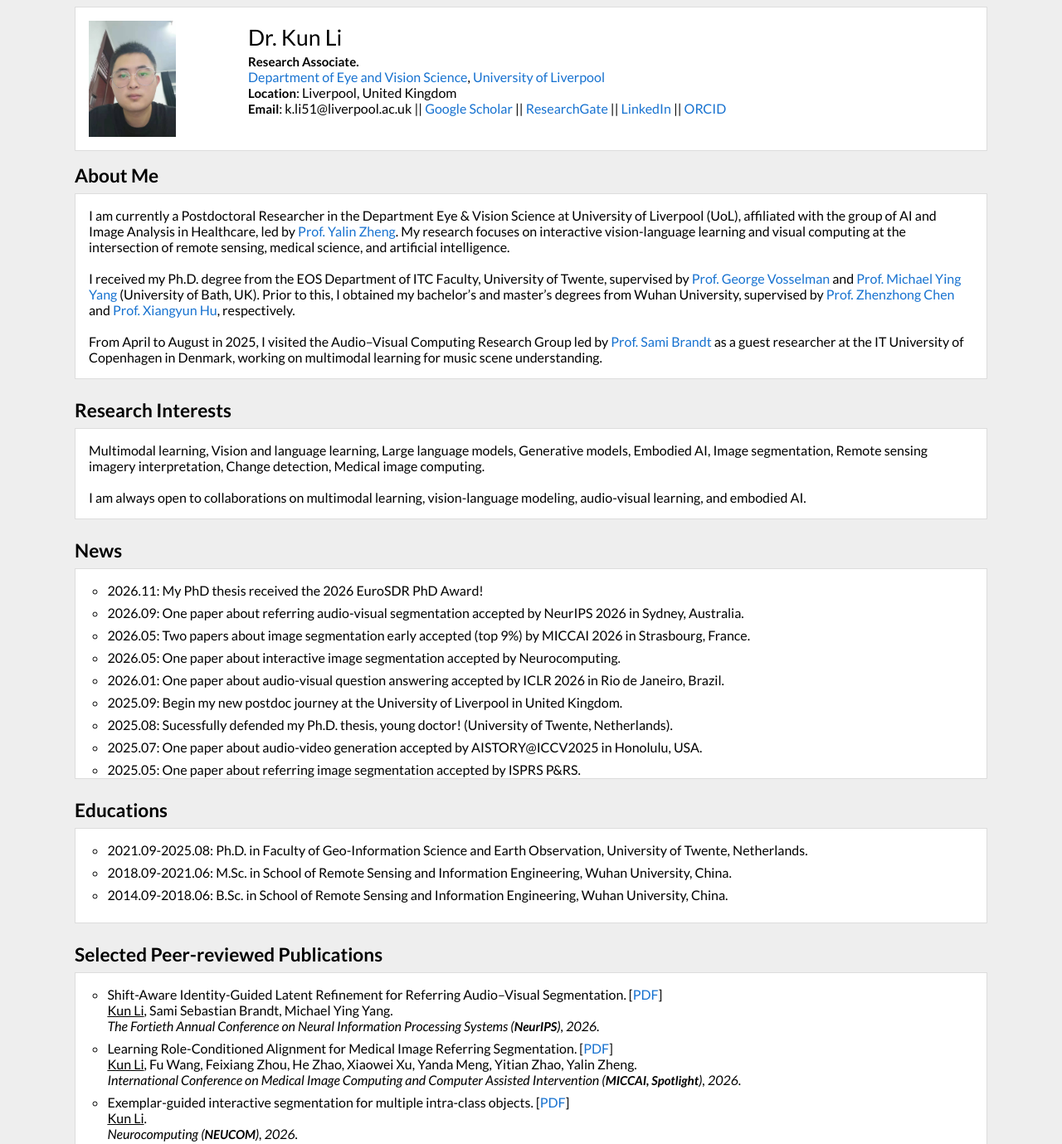
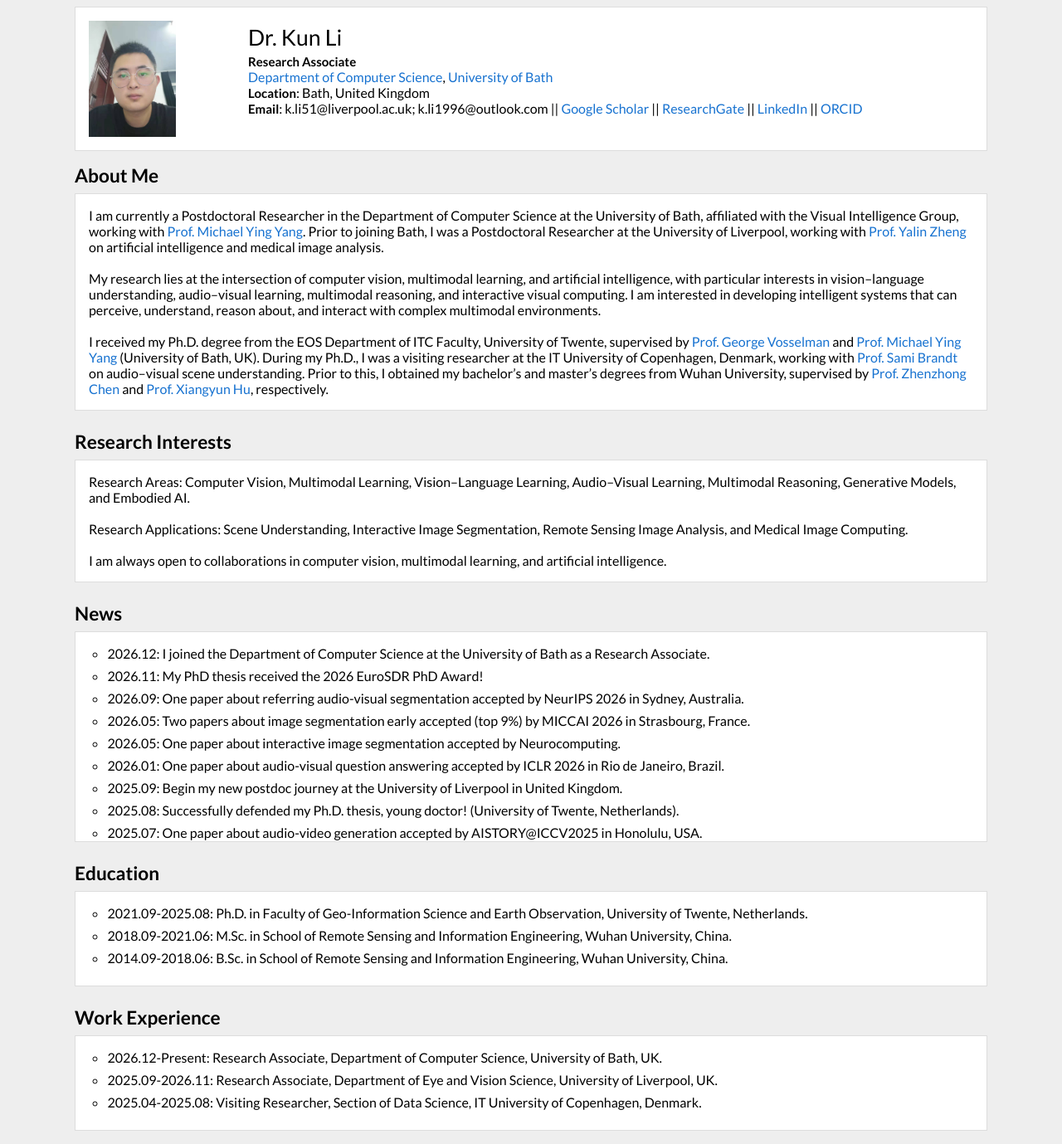
Before and after one commit to lik1996/lik1996.github.io, a plain HTML site: page index.html in a window 1280 px wide. Shown: the part 40-1419 px from the top of the page at 83% size. Drawn offline with Linux system fonts and the light colour scheme.

Commit message:
Update index.html

```diff
--- a/index.html
+++ b/index.html
@@ -154,11 +154,11 @@ div.paper pre {
 <div style="margin: 0px auto; width: 100%;">
 <img title="KunLi" style="float: left; padding-left: .01em; height: 140px;" src="KunLi.jpg" />
 <div style="padding-left: 12em; vertical-align: top; height: 120px;"><span style="line-height: 150%; font-size: 20pt;">Dr. Kun Li</span><br />
-<span><strong>Research Associate.</strong></span><br />
-<span><a href='https://www.liverpool.ac.uk/life-course-and-medical-sciences/about/eye-and-vision-sciences/'>Department of Eye and Vision Science</a>, <a href='https://www.liverpool.ac.uk/'>University of Liverpool</a></span><br />
+<span><strong>Research Associate</strong></span><br />
+<span><a href='https://www.bath.ac.uk/departments/department-of-computer-science/'>Department of Computer Science</a>, <a href='https://www.bath.ac.uk/'>University of Bath</a></span><br />
 <!-- <span><a href='https://sites.google.com/site/michaelyingyang/home'>Scene Understanding Group</a>, <a href='https://www.itc.nl/'>ITC</a>, <a href='https://www.utwente.nl/en/'>University Of Twente</a></span><br /> -->
-<span><strong>Location</strong>: Liverpool, United Kingdom</span><br />
-<span><strong>Email</strong>: k.li51@liverpool.ac.uk         || <a href='https://scholar.google.com/citations?user=wVZVqfEAAAAJ&hl=en'>Google Scholar</a> || <a href='https://www.researchgate.net/profile/Kun-Li-168'>ResearchGate</a> || <a href='https://www.linkedin.com/in/kun-li-8190b8303/'>LinkedIn</a> || <a href='https://orcid.org/0000-0001-8501-3916'>ORCID</a> </span><br />
+<span><strong>Location</strong>: Bath, United Kingdom</span><br />
+<span><strong>Email</strong>: k.li51@liverpool.ac.uk; k.li1996@outlook.com         || <a href='https://scholar.google.com/citations?user=wVZVqfEAAAAJ&hl=en'>Google Scholar</a> || <a href='https://www.researchgate.net/profile/Kun-Li-168'>ResearchGate</a> || <a href='https://www.linkedin.com/in/kun-li-8190b8303/'>LinkedIn</a> || <a href='https://orcid.org/0000-0001-8501-3916'>ORCID</a> </span><br />
 <!-- <span> || <a href='https://www.researchgate.net/profile/Kun-Li-168'>LinkedIn</a> GitHub  &nbsp &nbsp -->
 </div>
 </div>
@@ -169,19 +169,27 @@ div.paper pre {
 <div class="section">
 <h2>About Me</h2>
 <div class="paper">
-I am currently a Postdoctoral Researcher in the Department Eye & Vision Science at University of Liverpool (UoL), affiliated with the group of AI and Image Analysis in Healthcare, led by <a href='https://pcwww.liv.ac.uk/~yzheng/'>Prof. Yalin Zheng</a>.
-My research focuses on interactive vision-language learning and visual computing at the intersection of remote sensing, medical science, and artificial intelligence.<p>
+I am currently a Postdoctoral Researcher in the Department of Computer Science at the University of Bath, affiliated with the Visual Intelligence Group, working with <a href='https://sites.google.com/site/michaelyingyang'>Prof. Michael Ying Yang</a>.
+Prior to joining Bath, I was a Postdoctoral Researcher at the University of Liverpool, working with <a href='https://pcwww.liv.ac.uk/~yzheng/'>Prof. Yalin Zheng</a> on artificial intelligence and medical image analysis.
+<!-- I am currently a Postdoctoral Researcher in the Department Eye & Vision Science at University of Liverpool (UoL), affiliated with the group of AI and Image Analysis in Healthcare, led by <a href='https://pcwww.liv.ac.uk/~yzheng/'>Prof. Yalin Zheng</a>. -->
+<!-- My research focuses on vision-language learning and interactive visual computing at the intersection of remote sensing, medical science, and artificial intelligence. -->
+<p>
 
 <!-- <br> I received my Ph.D. degree from the <a href='https://www.itc.nl/'>EOS Department of ITC Faculty</a>, <a href='https://www.utwente.nl/en/'>University Of Twente</a>, supervised by <a href='https://research.utwente.nl/en/persons/george-vosselman'>Prof. George Vosselman</a> and <a href='https://sites.google.com/site/michaelyingyang'>Prof. Michael Ying Yang</a> (<a href='https://www.bath.ac.uk/'>University Of Bath</a>, UK).
 Prior to this, I obtained my bachelor’s and master’s degrees from <a href='http://www.whu.edu.cn/'>Wuhan University</a>, supervised by <a href='http://jszy.whu.edu.cn/zzchen'>Prof. Zhenzhong Chen</a> and <a href='http://jszy.whu.edu.cn/huxiangyun/zh_CN/index.htm'>Prof. Xiangyun Hu</a>, respectively.
 <p>  -->
 
+<br> My research lies at the intersection of computer vision, multimodal learning, and artificial intelligence, with particular interests in vision–language understanding, audio–visual learning, multimodal reasoning, and interactive visual computing.
+I am interested in developing intelligent systems that can perceive, understand, reason about, and interact with complex multimodal environments.
+<p>
+
 <br> I received my Ph.D. degree from the EOS Department of ITC Faculty, University of Twente, supervised by <a href='https://research.utwente.nl/en/persons/george-vosselman'>Prof. George Vosselman</a> and <a href='https://sites.google.com/site/michaelyingyang'>Prof. Michael Ying Yang</a> (University of Bath, UK).
+During my Ph.D., I was a visiting researcher at the IT University of Copenhagen, Denmark, working with <a href='https://pure.itu.dk/en/persons/sami-brandt'>Prof. Sami Brandt</a> on audio–visual scene understanding.
 Prior to this, I obtained my bachelor’s and master’s degrees from Wuhan University, supervised by <a href='http://jszy.whu.edu.cn/zzchen'>Prof. Zhenzhong Chen</a> and <a href='http://jszy.whu.edu.cn/huxiangyun/zh_CN/index.htm'>Prof. Xiangyun Hu</a>, respectively.
 <p>
 
-<br> From April to August in 2025, I visited the Audio–Visual Computing Research Group led by <a href='https://pure.itu.dk/en/persons/sami-brandt'>Prof. Sami Brandt</a> as a guest researcher at the IT University of Copenhagen in Denmark, working on multimodal learning for music scene understanding.
-<p>
+<!-- <br> From April to August in 2025, I visited the Audio–Visual Computing Research Group led by <a href='https://pure.itu.dk/en/persons/sami-brandt'>Prof. Sami Brandt</a> as a guest researcher at the IT University of Copenhagen in Denmark, working on multimodal learning for music scene understanding.
+<p>  -->
 
 <!-- <br> I am always open to collaborations on multimodal learning, vision-language modeling, audio-visual scene understanding, and embodied AI.
 <p> -->
@@ -196,10 +204,14 @@ Prior to this, I obtained my bachelor’s and master’s degrees from Wuhan Univ
 <div class="section">
 <h2>Research Interests</h2>
 <div class="paper">
-Multimodal learning, Vision and language learning, Large language models, Generative models, Embodied AI, Image segmentation, Remote sensing imagery interpretation, Change detection, Medical image computing.
+Research Areas: Computer Vision, Multimodal Learning, Vision–Language Learning, Audio–Visual Learning, Multimodal Reasoning, Generative Models, and Embodied AI.
+<p>
+	<!-- Multimodal learning, Vision and language learning, Large language models, Generative models, Embodied AI, Image segmentation, Remote sensing imagery interpretation, Change detection, Medical image computing. -->
+
+<br> Research Applications: Scene Understanding, Interactive Image Segmentation, Remote Sensing Image Analysis, and Medical Image Computing.
 <p>
 
-<br> I am always open to collaborations on multimodal learning, vision-language modeling, audio-visual learning, and embodied AI.
+<br> I am always open to collaborations in computer vision, multimodal learning, and artificial intelligence.
 <p>
 
 </div>
@@ -213,14 +225,14 @@ Multimodal learning, Vision and language learning, Large language models, Genera
   <ul style="margin-top: 0;">
   <!-- <div class="paper">
     <ul> -->
-  <!-- <li> 2026.12: Begin my new postdoc journey at the University of Bath in United Kingdom.</li>  -->
+  <li> 2026.12: I joined the Department of Computer Science at the University of Bath as a Research Associate.</li>
   <li> 2026.11: My PhD thesis received the 2026 EuroSDR PhD Award!</li>
   <li> 2026.09: One paper about referring audio-visual segmentation accepted by NeurIPS 2026 in Sydney, Australia.</li>
   <li> 2026.05: Two papers about image segmentation early accepted (top 9%) by MICCAI 2026 in Strasbourg, France.</li>
   <li> 2026.05: One paper about interactive image segmentation accepted by Neurocomputing.</li>
   <li> 2026.01: One paper about audio-visual question answering accepted by ICLR 2026 in Rio de Janeiro, Brazil.</li>
   <li> 2025.09: Begin my new postdoc journey at the University of Liverpool in United Kingdom.</li>
-  <li> 2025.08: Sucessfully defended my Ph.D. thesis, young doctor! (University of Twente, Netherlands).</li>
+  <li> 2025.08: Successfully defended my Ph.D. thesis, young doctor! (University of Twente, Netherlands).</li>
   <li> 2025.07: One paper about audio-video generation accepted by AISTORY@ICCV2025 in Honolulu, USA.</li>
   <li> 2025.05: One paper about referring image segmentation accepted by ISPRS P&RS.</li>
   <li> 2025.04: One paper about explainable visual question answering accepted by MULA@CVPR2025 in Nashville, USA.</li>
@@ -242,7 +254,7 @@ Multimodal learning, Vision and language learning, Large language models, Genera
 
 <div style="clear: both;">
 <div class="section">
-  <h2>Educations</h2>
+  <h2>Education</h2>
   <div class="paper">
     <ul>
   <li> 2021.09-2025.08: Ph.D. in Faculty of Geo-Information Science and Earth Observation, University of Twente, Netherlands.</li>
@@ -253,16 +265,18 @@ Multimodal learning, Vision and language learning, Large language models, Genera
 </div>
 </div>
 
-<!-- <div style="clear: both;">
+<div style="clear: both;">
 <div class="section">
-  <h2>Work Experiences</h2>
+  <h2>Work Experience</h2>
   <div class="paper">
     <ul>
-  <li> 2024.11-2025.03: Intership at B.Sc. in School of Remote Sensing and Information Engineering, Wuhan University, China.</li>
+  <li> 2026.12-Present: Research Associate, Department of Computer Science, University of Bath, UK.</li>
+  <li> 2025.09-2026.11: Research Associate, Department of Eye and Vision Science, University of Liverpool, UK.</li>
+  <li> 2025.04-2025.08: Visiting Researcher, Section of Data Science, IT University of Copenhagen, Denmark.</li>
     </ul>
   </div>
 </div>
-</div> -->
+</div>
 
 <div style="clear: both;">
 <div class="section">
@@ -645,7 +659,7 @@ Enschede, Netherlands, 2023.01.
 
 <div style="clear: both;">
 <div class="section">
-<h2 id="confpapers">Professonal Activities</h2>
+<h2 id="confpapers">Professional Activities</h2>
 <div class="paper">
 <ul>
 <p><font size="5">
@@ -656,7 +670,7 @@ Enschede, Netherlands, 2023.01.
         <!-- <li> IEEE/CVF student member. </li> -->
 	<li> Top Reviewers for NeurIPS (2023, 2024).</li>
 	<li> External examiner for Ph.D. Thesis at Universitat Politècnica de Catalunya ({MARC PERAL SÁNCHEZ, 2026}). </li>
-	<li> Supervisor for Master Thesis at University of Twente ({Akshay Chaprana, 2023}). </li>
+	<li> Master's Thesis Supervisor at University of Twente ({Akshay Chaprana, 2023}). </li>
 	<li> Teaching Assistant for University of Twente courses ({2D and 3D Scene Analysis, 2021}, {Image Analysis, 2021, 2022}, {AI for Autonomous Robots, 2023}). </li>
 </font></p>
 </ul>
```
